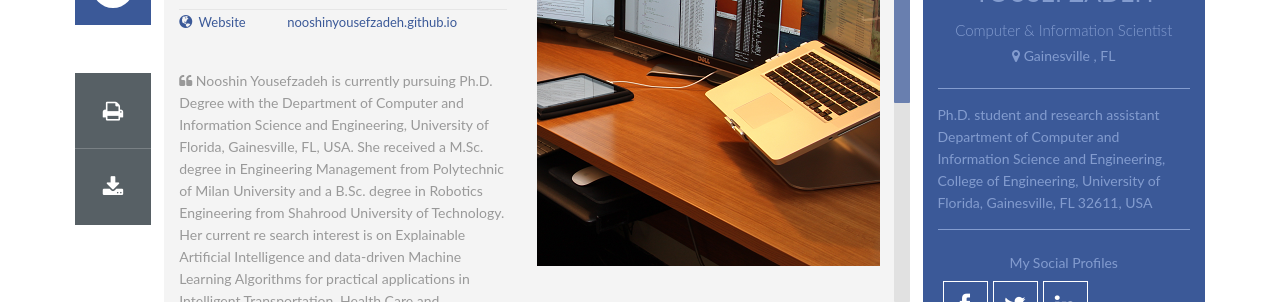
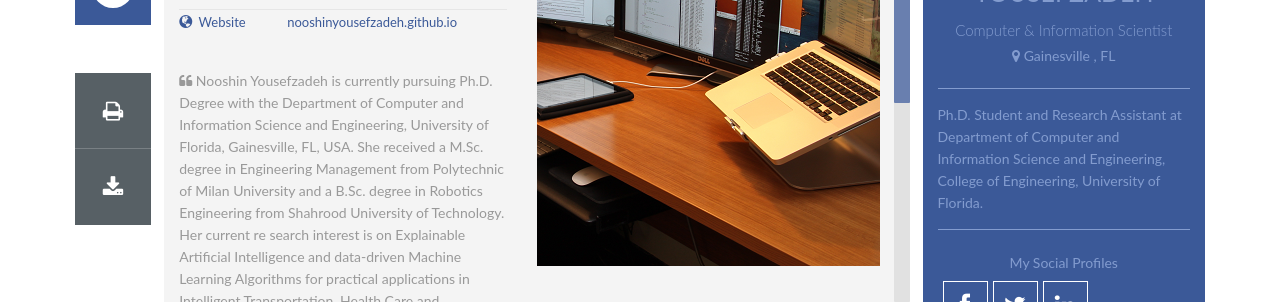
Before and after one commit to nooshinyousefzadeh/nooshinyousefzadeh.github.io, a Jekyll site: the page built from index.html, in a window 1280 px wide. Shown: the part 438-742 px from the top of the page. Built offline with Jekyll 4.4.1, drawn with Linux system fonts in a browser that asks for light colours; some web fonts are replaced.

Commit message:
Update index.html

```diff
--- a/index.html
+++ b/index.html
@@ -78,8 +78,8 @@ layout: default
         <!-- Profile Description -->
         <div id="profile_desc">
             <p>
-		Ph.D. student and research assistant <br>
-            	Department of Computer and Information Science and Engineering, College of Engineering, University of Florida, Gainesville, FL 32611, USA
+		Ph.D. Student and Research Assistant at
+            	Department of Computer and Information Science and Engineering, College of Engineering, University of Florida.
             </p>
 
         </div>
```
